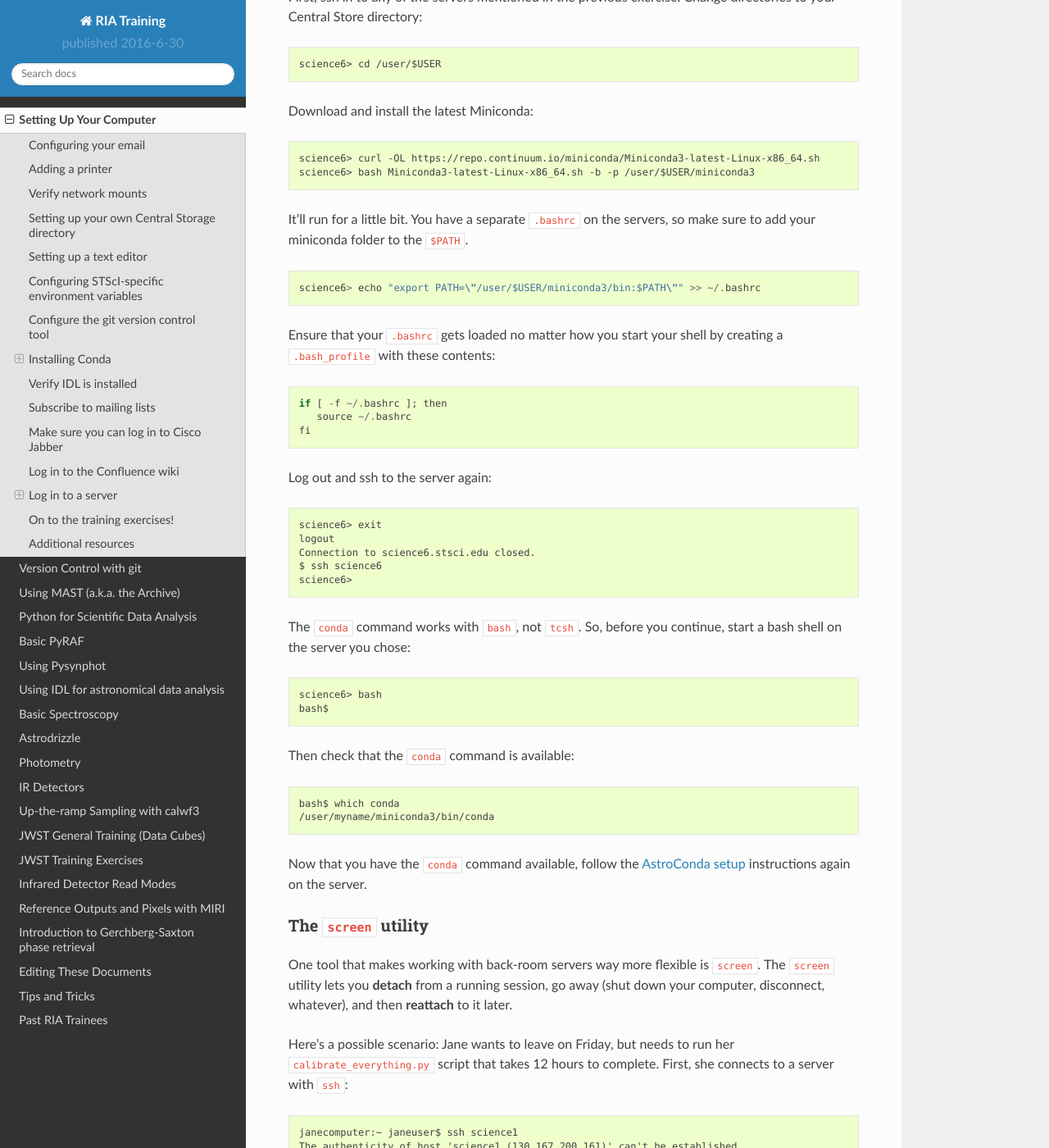
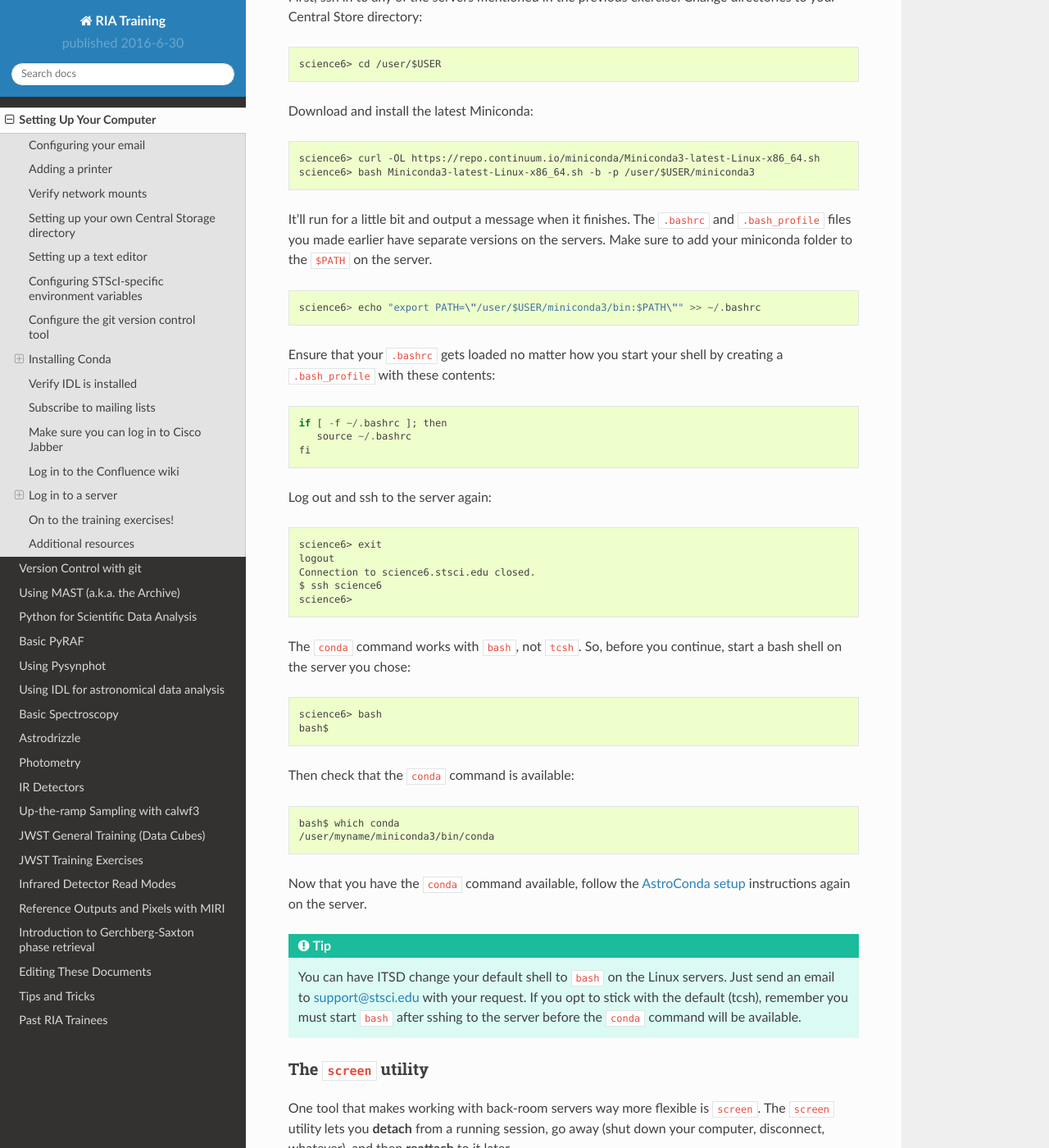
Before and after one commit to staceybright/training-library, a Sphinx documentation site: the page built from source/computer_setup.txt, in a window 1280 px wide and 1400 px high, scrolled down 12619 px. Shown: the whole window at 82% size. Built offline with Sphinx 7.4.7 and the Read the Docs theme 2.0.0, drawn with Linux system fonts in a browser that asks for light colours.

Commit message:
Tip on changing shell via ITSD (computer_setup)

```diff
--- a/source/computer_setup.txt
+++ b/source/computer_setup.txt
@@ -387,7 +387,7 @@ Download and install the latest Miniconda::
    science6> curl -OL https://repo.continuum.io/miniconda/Miniconda3-latest-Linux-x86_64.sh
    science6> bash Miniconda3-latest-Linux-x86_64.sh -b -p /user/$USER/miniconda3
 
-It'll run for a little bit. You have a separate ``.bashrc`` on the servers, so make sure to add your miniconda folder to the ``$PATH``. ::
+It'll run for a little bit and output a message when it finishes. The ``.bashrc`` and ``.bash_profile`` files you made earlier have separate versions on the servers. Make sure to add your miniconda folder to the ``$PATH`` on the server. ::
 
    science6> echo "export PATH=\"/user/$USER/miniconda3/bin:$PATH\"" >> ~/.bashrc
 
@@ -416,6 +416,10 @@ Then check that the ``conda`` command is available::
    /user/myname/miniconda3/bin/conda
 
 Now that you have the ``conda`` command available, follow the :ref:`astroconda-setup` instructions again on the server.
+
+.. tip::
+
+   You can have ITSD change your default shell to ``bash`` on the Linux servers. Just send an email to support@stsci.edu with your request. If you opt to stick with the default (tcsh), remember you must start ``bash`` after sshing to the server before the ``conda`` command will be available.
 
 The ``screen`` utility
 ----------------------
```
